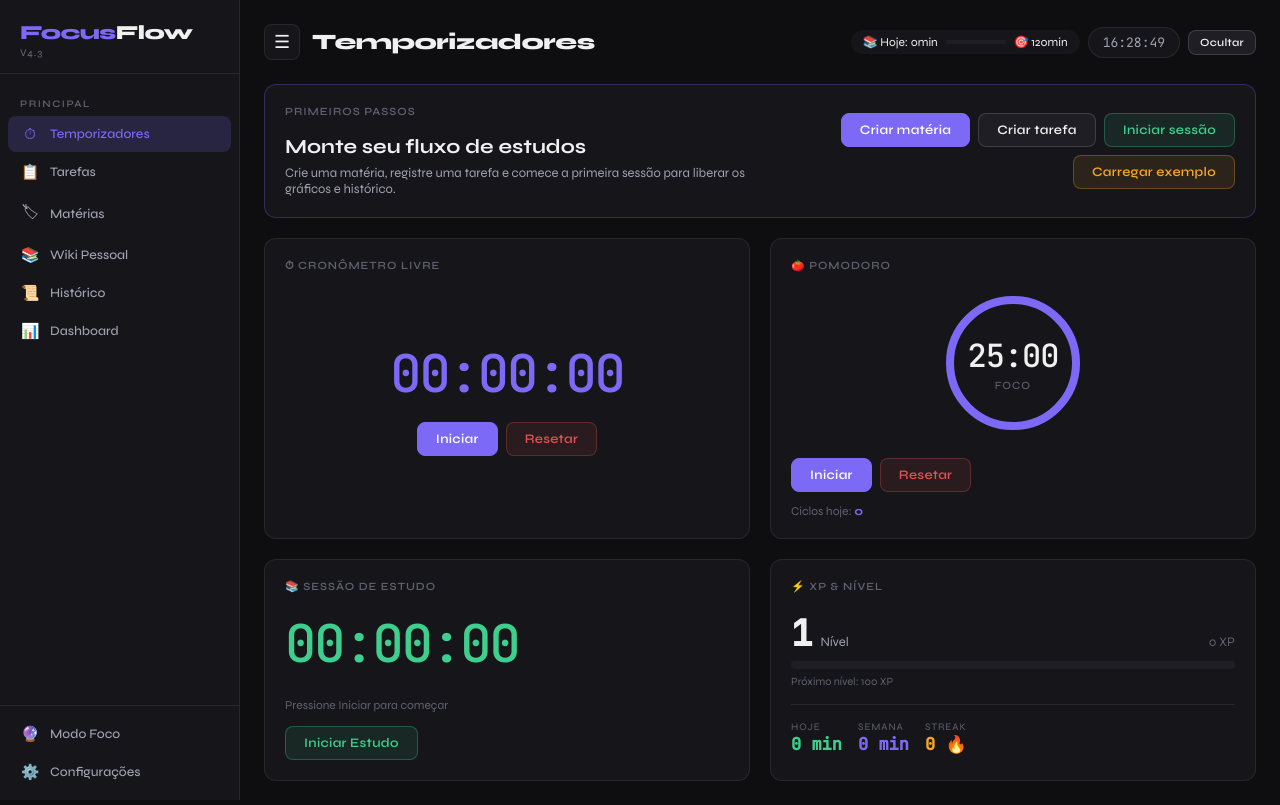
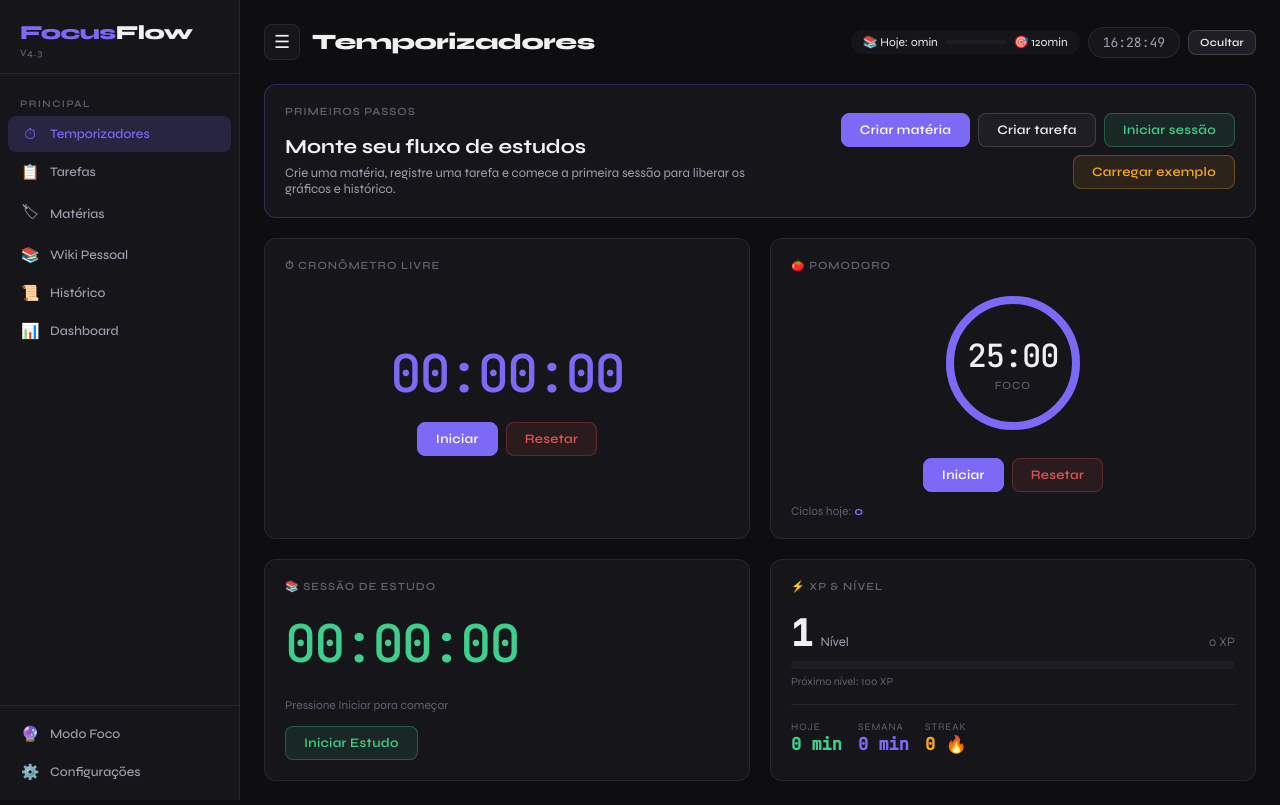
Before and after one commit to NathaliaGF/FocusFlow, a website: page index.html in a window 1280 px wide. Drawn offline with Linux system fonts and the light colour scheme.

Commit message:
Center pomodoro card actions

```diff
--- a/css/styles.css
+++ b/css/styles.css
@@ -321,6 +321,10 @@ body {
 }
 .pomodoro-ring-wrap svg {
   transform: rotate(-90deg);
+}
+.pomodoro-actions {
+  justify-content: center;
+  width: 100%;
 }
 .ring-bg {
   fill: none;
--- a/index.html
+++ b/index.html
@@ -193,7 +193,7 @@
                 <div class="ring-label" id="pomo-label">FOCO</div>
               </div>
             </div>
-            <div class="btn-row">
+            <div class="btn-row pomodoro-actions">
               <button
                 class="btn primary"
                 id="pomo-start-btn"
```
